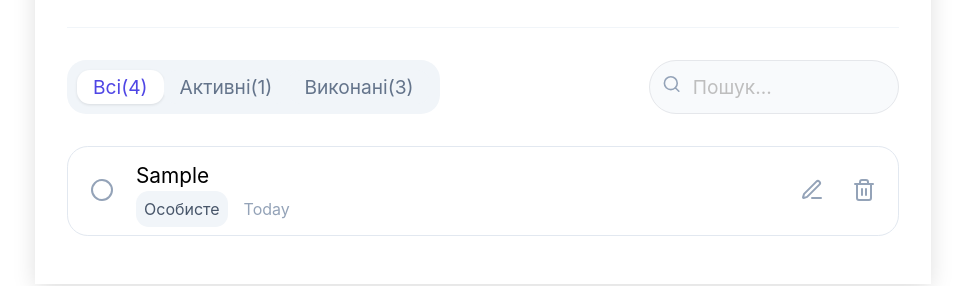
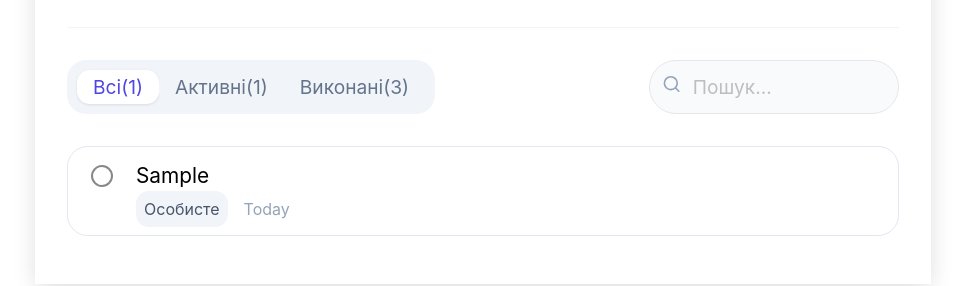
Before and after one commit to TetianaSkvortsova/todo-list, a React (Vite) app: page / in a window 1280 px wide. Both pictures are taken after typing "Sample" into the empty fields and a click on the button "+ Додати". Shown: the part 384-670 px from the top of the page, without its empty margins (157-1122 px from the left). Built offline with nearby package versions, Linux system fonts and the light colour scheme.

Commit message:
Completed task done Task filter "All" counter

```diff
--- a/src/components/AddTaskForm/AddTaskForm.tsx
+++ b/src/components/AddTaskForm/AddTaskForm.tsx
@@ -22,6 +22,7 @@ function AddTaskForm() {
             dispatch(addTodo({
                 text: newTask,
                 type: selectedValue,
+                completed: false,
             }));
 
             if (taskRef.current) {
--- a/src/components/TaskFilterTabs/TaskFilterTabs.tsx
+++ b/src/components/TaskFilterTabs/TaskFilterTabs.tsx
@@ -1,8 +1,10 @@
 import React, {useState} from 'react';
 import './TaskFilterTabs.scss';
+import {useAppSelector} from "../../store/hooks.ts";
 
 function TaskFilterTabs() {
     const [activeFilter, setActiveFilter] = useState<'all' | 'active' | 'completed'>('all');
+    const todos = useAppSelector((state) => state.todos.items);
 
     return (
         <div className='task-filter-tabs'>
@@ -10,7 +12,7 @@ function TaskFilterTabs() {
                 type='button'
                 className={`task-filter-tabs__btn ${activeFilter === 'all' ? 'task-filter-tabs__btn--active' : ''}`}
                 onClick={() => setActiveFilter('all')}
-            >Всі(4)</button>
+            >Всі({todos.length})</button>
             <button
                 type='button'
                 className={`task-filter-tabs__btn ${activeFilter === 'active' ? 'task-filter-tabs__btn--active' : ''}`}
--- a/src/components/TaskList/TaskList.scss
+++ b/src/components/TaskList/TaskList.scss
@@ -13,6 +13,12 @@
     margin-bottom: 1rem;
   }
 
+  &__item:hover {
+    border-color: #c7d2fe;
+    -webkit-box-shadow: 0px 6px 23px -2px rgba(0, 0, 0, 0.15);
+    box-shadow: 0px 6px 23px -2px rgba(0, 0, 0, 0.15);
+  }
+
   &__checkbox, &__edit, &__delete, &__checkbox-button {
     border: none;
     background-color: #ffffff;
@@ -22,8 +28,17 @@
     align-self: center;
   }
 
+  &__checkbox-completed {
+    background-color: #f8fafc;
+  }
+
   &__title {
     font: 1.3rem "Inter", sans-serif;
+
+    .completed {
+      text-decoration: line-through;
+      color: #94a3b8;
+    }
   }
 
   &__description {
@@ -48,6 +63,20 @@
     display: flex;
     justify-content: space-between;
     gap: 1rem;
+    visibility: hidden;
+    stroke: #94a3b8;
+  }
+
+  &__delete:hover {
+    stroke: #ff2121;
+  }
+
+  &__edit:hover {
+    stroke: #4f46e5;
+  }
+
+  &__item:hover &__actions {
+    visibility: visible;
   }
 
   &__details {
--- a/src/components/TaskList/TaskList.tsx
+++ b/src/components/TaskList/TaskList.tsx
@@ -1,30 +1,40 @@
 import React from 'react';
 import './TaskList.scss';
-import {useAppSelector} from "../../store/hooks.ts";
+import {useAppDispatch, useAppSelector} from "../../store/hooks.ts";
 import {selectValues} from "../AddTaskForm/AddTaskForm.tsx";
+import {toggleTodo} from "../../store/todoSlice.ts";
 
 function TaskList() {
+    const dispatch = useAppDispatch();
     const todos = useAppSelector((state) => state.todos.items);
 
-    if(todos.length === 0) {
+    if (todos.length === 0) {
         return (<p className='no-items'>Список завдань порожній. Додайте перше завдання!</p>)
     }
+
+    const handleComplete = (id: string) => {
+        dispatch(toggleTodo(id));
+    }
+
     return (
         <div className='task-list'>
             {todos.map((todo) => (
-                <div className='task-list__item' key={todo.id}>
-                    <div className='task-list__checkbox'>
-                        <button className="task-list__checkbox-button">
-                            <svg xmlns="http://www.w3.org/2000/svg" width="24" height="24" viewBox="0 0 24 24" fill="none"
-                                 stroke="#94a3b8" stroke-width="2" stroke-linecap="round" stroke-linejoin="round"
+                <div className={`task-list__item ${todo.completed ? 'task-list__checkbox-completed' : ''}`} key={todo.id}>
+                    <div className='list__checkbox'>
+                        <button className="task-list__checkbox-button" onClick={() => handleComplete(todo.id)}>
+                            <svg xmlns="http://www.w3.org/2000/svg" width="24" height="24" viewBox="0 0 24 24"
+                                 fill="none"
+                                 stroke-width="2" stroke-linecap="round" stroke-linejoin="round"
+                                 stroke={todo.completed ? "#00a86b" : "#888888"}
                                  aria-hidden="true">
                                 <circle cx="12" cy="12" r="10"></circle>
+                                {todo.completed && <path d="m9 12 2 2 4-4"></path>}
                             </svg>
                         </button>
                     </div>
                     <div className='task-list__details'>
                         <div className='task-list__title'>
-                            <span>{todo.text}</span>
+                            <span className={todo.completed ? "completed" : ""}>{todo.text}</span>
                         </div>
                         <div className='task-list__description'>
                             <span className='task-list__category'>{selectValues[todo.type]}</span>
@@ -35,8 +45,9 @@ function TaskList() {
                         <button
                             className="task-list__edit"
                             title="Редагувати">
-                            <svg xmlns="http://www.w3.org/2000/svg" width="24" height="24" viewBox="0 0 24 24" fill="none"
-                                 stroke="#94a3b8" stroke-width="2" stroke-linecap="round" stroke-linejoin="round"
+                            <svg xmlns="http://www.w3.org/2000/svg" width="24" height="24" viewBox="0 0 24 24"
+                                 fill="none"
+                                 stroke-width="2" stroke-linecap="round" stroke-linejoin="round"
                                  aria-hidden="true">
                                 <path d="M12 20h9"></path>
                                 <path
@@ -46,8 +57,9 @@ function TaskList() {
                         <button
                             className="task-list__delete"
                             title="Видалити">
-                            <svg xmlns="http://www.w3.org/2000/svg" width="24" height="24" viewBox="0 0 24 24" fill="none"
-                                 stroke="#94a3b8" stroke-width="2" stroke-linecap="round" stroke-linejoin="round"
+                            <svg xmlns="http://www.w3.org/2000/svg" width="24" height="24" viewBox="0 0 24 24"
+                                 fill="none"
+                                 stroke-width="2" stroke-linecap="round" stroke-linejoin="round"
                                  aria-hidden="true">
                                 <path d="M3 6h18"></path>
                                 <path d="M19 6v14c0 1-1 2-2 2H7c-1 0-2-1-2-2V6"></path>
--- a/src/store/todoSlice.ts
+++ b/src/store/todoSlice.ts
@@ -3,11 +3,14 @@ import {createSlice, type PayloadAction} from "@reduxjs/toolkit";
 interface AddTodoPayload {
     text: string;
     type: string;
+    completed: boolean;
 }
+
 export interface Todo {
     id: string;
     text: string;
     type: string;
+    completed: boolean;
 }
 
 interface TodoState {
@@ -23,16 +26,24 @@ const todoSlice = createSlice({
     initialState,
     reducers: {
         addTodo: (state, action: PayloadAction<AddTodoPayload>) => {
-            console.log('action.payload: ', action.payload);
             const newTodo: Todo = {
                 id: Date.now().toString(),
                 text: action.payload.text,
                 type: action.payload.type,
+                completed: action.payload.completed,
             };
             state.items.push(newTodo);
+        },
+        toggleTodo: (state, action: PayloadAction<string>) => {
+            const todo = state.items.find((item) => {
+                return item.id === action.payload;
+            })
+            if (todo) {
+                todo.completed = !todo.completed;
+            }
         },
     },
 });
 
-export const {addTodo} = todoSlice.actions;
+export const {addTodo, toggleTodo} = todoSlice.actions;
 export default todoSlice.reducer;
```
